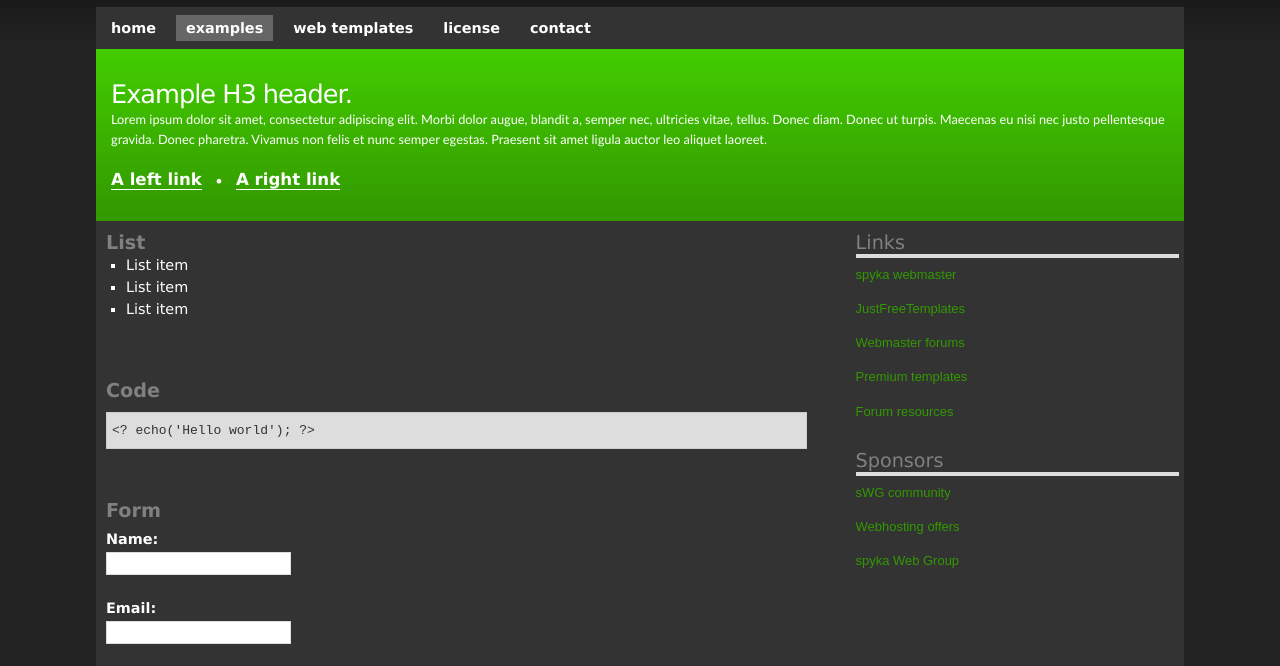
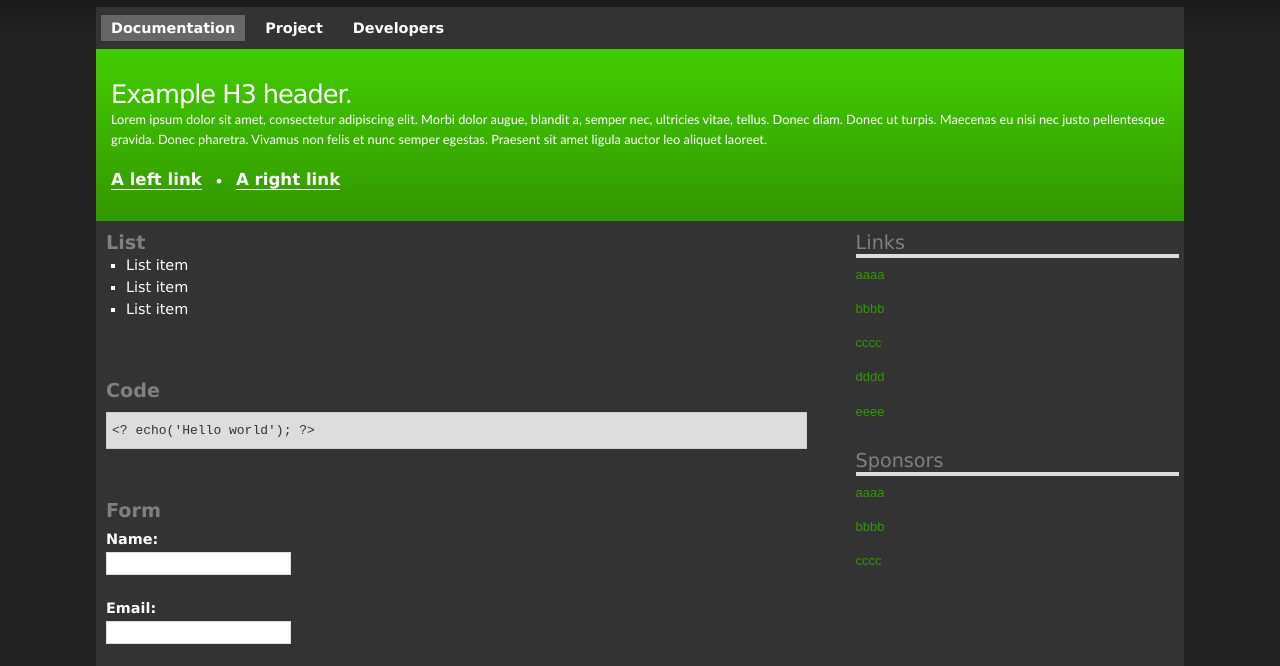
Before and after one commit to JoseRibeiro/jstryker, a plain HTML site: page site/examples.html in a window 1280 px wide. Shown: the part 132-798 px from the top of the page. Drawn offline with Linux system fonts and the light colour scheme.

Commit message:
First layout template

```diff
--- a/site/examples.html
+++ b/site/examples.html
@@ -14,16 +14,13 @@
 		<h2>example h2 header</h2>
 	</div>
 	<div id="nav">
-		<ul>
-			<li><a href="index.html" title="home page">home</a></li>
-			<li><a href="examples.html" title="code examples" class="selected">examples</a></li>
-			<li><a href="http://www.spyka.net/web-templates" title="CSS and XHTML web templates">web templates</a></li>
-			<li><a href="http://www.spyka.net/licensing" title="licence">license</a></li>
-			<li><a href="http://www.spyka.net/contact" title="contact">contact</a></li>
-
-		</ul>
-		<br class="clear" />
-	</div>
+			<ul>
+				<li><a href="index.html" class="selected" title="Documentation">Documentation</a></li>
+				<li><a href="http://github.com/JoseRibeiro/jstryker" title="Project">Project</a></li>
+				<li><a href="developers.html" title="contact">Developers</a></li>
+			</ul>
+			<br class="clear"/>
+		</div>
 	<div id="content">
 		<div class="top-panel">
 		<div>
@@ -97,25 +94,24 @@
 			<div class="sidebar">
 				<h4>Links</h4>
 				<ul>
-					<li><a href="http://www.spyka.net" title="spyka Webmaster resources">spyka webmaster</a></li>
-					<li><a href="http://www.justfreetemplates.com" title="free web templates">JustFreeTemplates</a></li>
-					<li><a href="http://www.spyka.net/forums" title="webmaster forums">Webmaster forums</a></li>
-					<li><a href="http://www.profileartist.net" title="premium templates">Premium templates</a></li>
-					<li><a href="http://www.awesomestyles.com" title="free forum skins and templates">Forum resources</a></li>
+					<li><a href="http://www.aaa.net" title="ttt">aaaa</a></li>
+					<li><a href="http://www.bbb.com" title="tttt">bbbb</a></li>
+					<li><a href="http://www.ccc.net/forums" title="ttt">cccc</a></li>
+					<li><a href="http://www.ddd.net" title="ttt">dddd</a></li>
+					<li><a href="http://www.eee.com" title="tttt">eeee</a></li>
 				</ul>
 
 				<h4>Sponsors</h4>
 				<ul>
-					<li><a href="http://community.spyka.co.uk/index.php" title="spyka web group community">sWG community</a></li>
-					<li><a href="http://community.spyka.co.uk/forumdisplay.php?f=58" title="webhosting offers">Webhosting offers</a></li>
-					<li><a href="http://www.spyka.co.uk" title="spyka web group">spyka Web Group</a></li>
+					<li><a href="http://www.aaa.net" title="ttt">aaaa</a></li>
+					<li><a href="http://www.bbb.com" title="tttt">bbbb</a></li>
+					<li><a href="http://www.ccc.net/forums" title="ttt">cccc</a></li>
 				</ul>
 			</div>
 			<div class="clear"></div>
 		</div>
 	</div>
 	<div id="footer">
-		<p>&copy; 2009 mySite. Design: <a href="http://www.spyka.net">spyka webmaster</a> | <a href="http://www.justfreetemplates.com">Free Web Templates</a></p>
 	</div>
 
 </div>
```
Also changed, not shown: site/index.html (+20 -27 lines).
